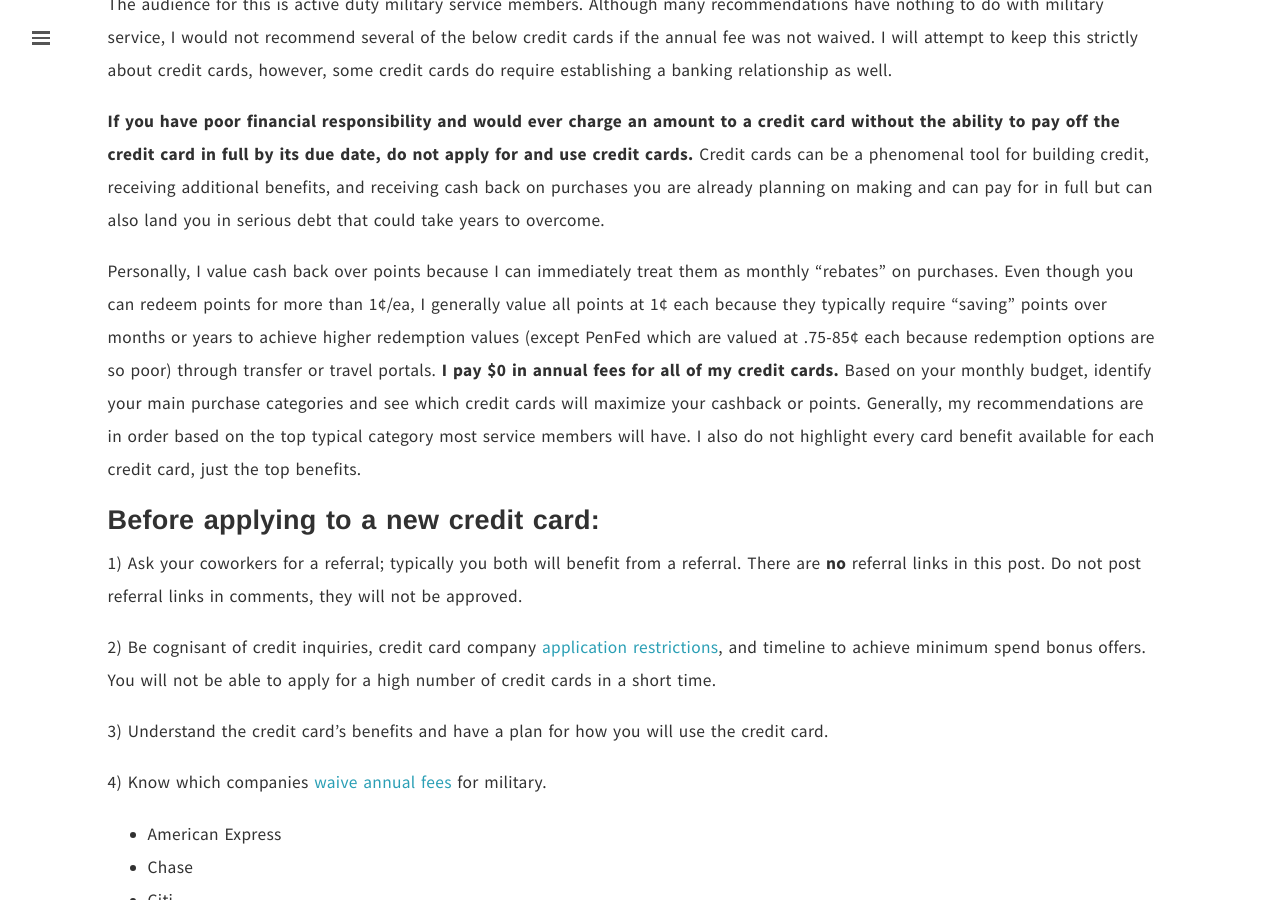
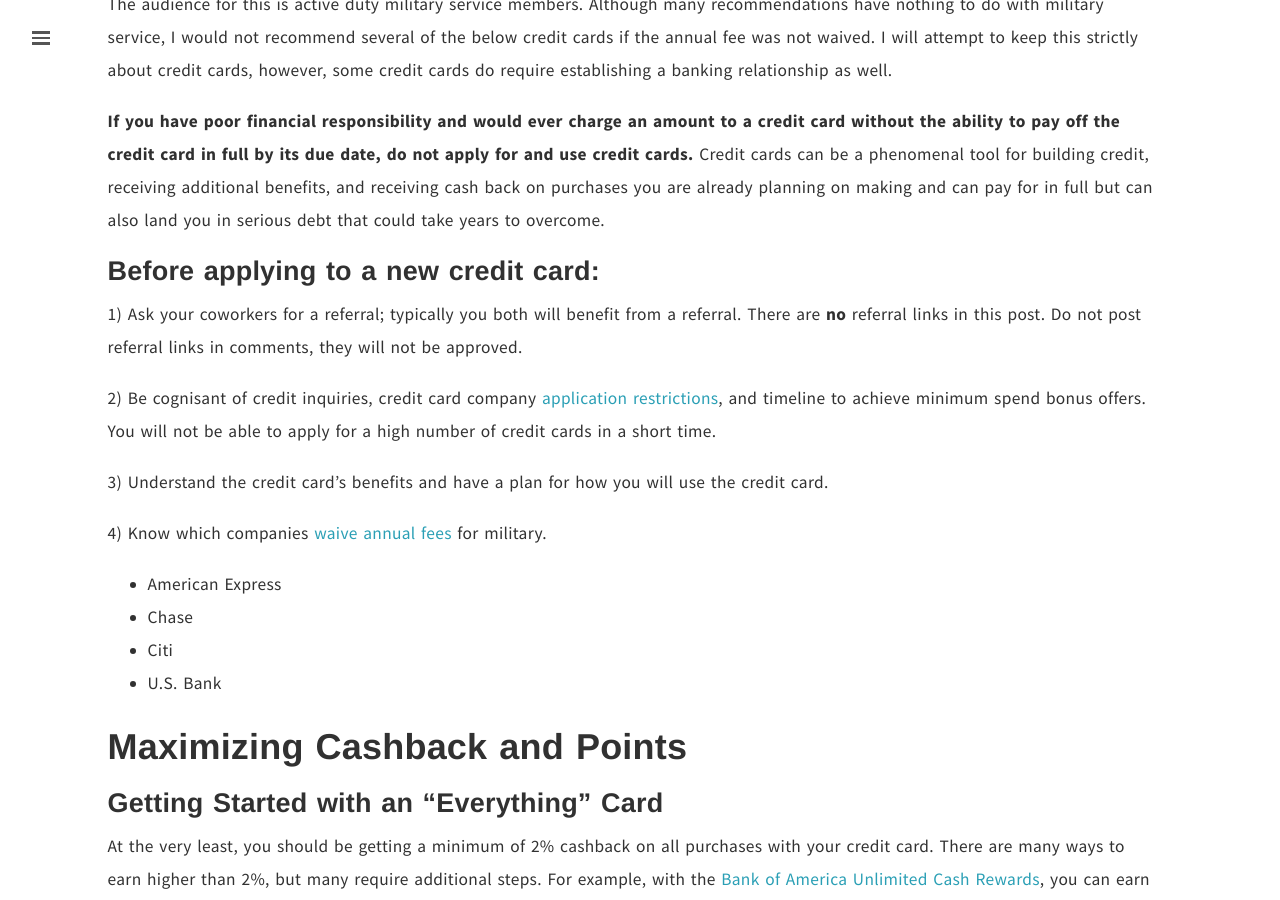
Before and after one commit to gorhack/gorhack.github.io, a Jekyll site: the page built from _posts/2024-02-05-Military-credit-cards.md, in a window 1280 px wide and 900 px high, scrolled down 307 px. Built offline with Jekyll 4.4.1, drawn with Linux system fonts in a browser that asks for light colours; our own code applies the rules of GitHub Pages for plain Markdown files; some of the changed text lies outside the part shown.

Commit message:
Re-ordered content

```diff
--- a/_posts/2024-02-05-Military-credit-cards.md
+++ b/_posts/2024-02-05-Military-credit-cards.md
@@ -9,15 +9,6 @@ relationship as well.
 to pay off the credit card in full by its due date, do not apply for and use credit cards.** Credit cards can be a
 phenomenal tool for building credit, receiving additional benefits, and receiving cash back on purchases you are already
 planning on making and can pay for in full but can also land you in serious debt that could take years to overcome.
-
-Personally, I value cash back over points because I can immediately treat them as monthly "rebates" on purchases. Even
-though you can redeem points for more than 1¢/ea, I generally value all points at 1¢ each because they typically require
-"saving" points over months or years to achieve higher redemption values (except PenFed which are valued at .75-85¢ each
-because redemption options are so poor) through transfer or travel portals. **I pay \$0 in annual fees for all of my
-credit cards.** Based on your monthly budget, identify your main purchase categories and see which credit cards will
-maximize your cashback or points. Generally, my recommendations are in order based on the top typical category most
-service members will have. I also do not highlight every card benefit available for each credit card, just the top
-benefits.
 
 
 ## Before applying to a new credit card:
@@ -151,7 +142,7 @@ but requires a RobinHood Gold subscription (\$5/mo).
 
 4) [Point breakdowns](https://thepointsguy.com/credit-cards/best/)
 
-## Credit Card Rumors:
+# Credit Card Rumors:
 
 1) You should **never** carry a balance on your credit cards, it is not a way to improve your credit score.
 
@@ -172,7 +163,7 @@ but requires a RobinHood Gold subscription (\$5/mo).
    tier card, sometimes you can apply through a co-branded credit card.
 
 
-## What's in my wallet
+# What's in my wallet
 
 | Credit Card                                                                                                                            | Benefits Utilized                                                                                                                                                                                                                                                              | Carried or Drawer*           |
 |----------------------------------------------------------------------------------------------------------------------------------------|--------------------------------------------------------------------------------------------------------------------------------------------------------------------------------------------------------------------------------------------------------------------------------|------------------------------|
@@ -189,10 +180,13 @@ but requires a RobinHood Gold subscription (\$5/mo).
 
 *Drawer card means I only charge purchases to them for the benefit (and they typically stay in my drawer).
 
-I pay \$0 in annual fees, these are just the cards I regularly use and the primary benefits utilized with each card.
+Personally, I value cash back over points because I can immediately treat them as monthly "rebates" on purchases. Even
+though you can redeem points for more than 1¢/ea, I generally value all points at 1¢ each because they typically require
+"saving" points over months or years to achieve higher redemption values (except PenFed which are valued at .75-85¢ each
+because redemption options are so poor) through transfer or travel portals. **I pay \$0 in annual fees for all of my
+credit cards.**
+
 
 ## Next cards I'll be applying for:
 
 1) [Robinhood Gold Card](https://robinhood.com/creditcard/), 3% cashback on everything
-
-If you have any recommendations or updates to anything in the post, feel free to leave a comment!
```
